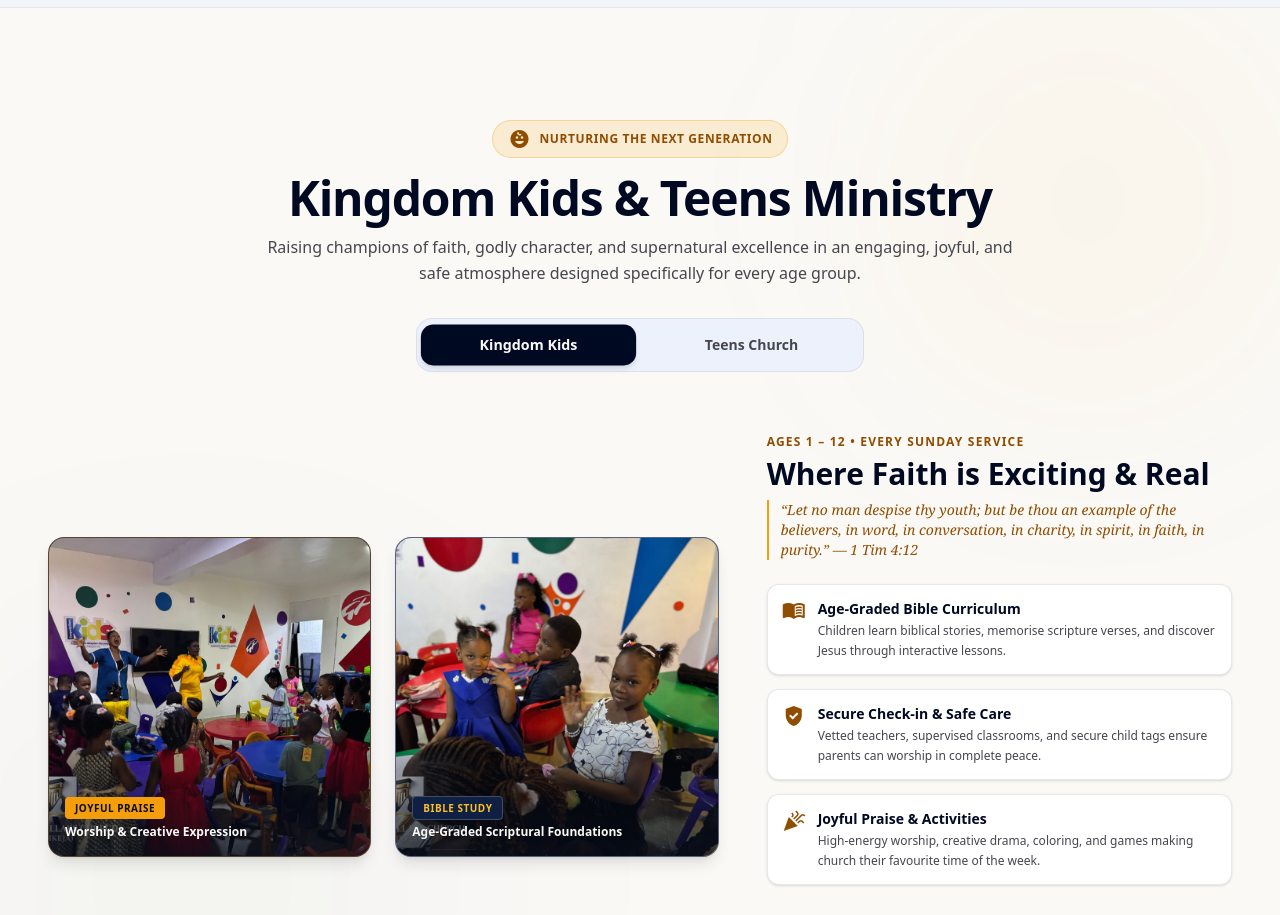
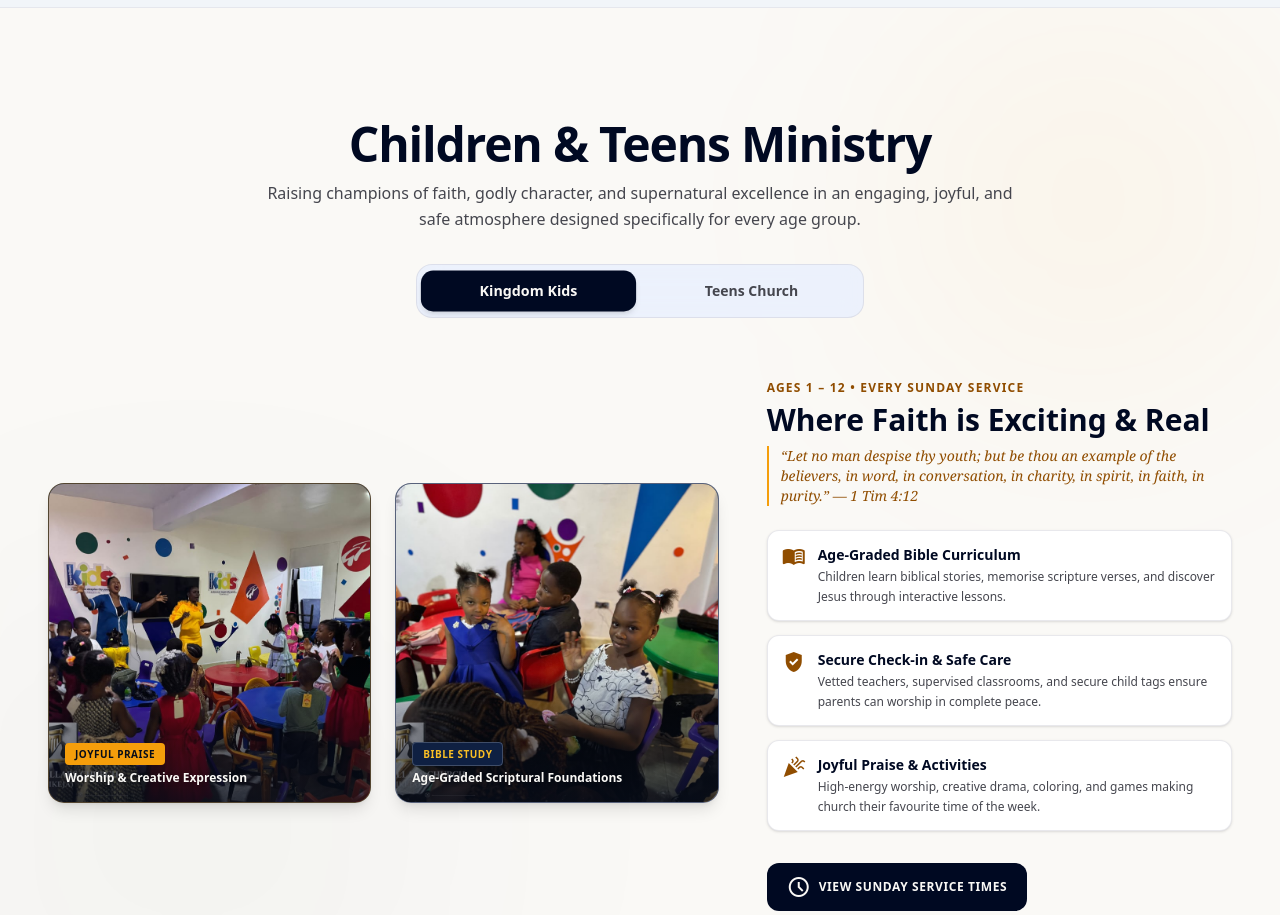
Before and after one commit to Derrick99234/gpc-ikeja, a Next.js app: page / in a window 1280 px wide. Shown: the part 4280-5195 px from the top of the page. Built offline with nearby package versions, Linux system fonts and the light colour scheme.

Commit message:
feat: add ChildrenMinistrySection component for children and teens ministry

```diff
--- a/src/components/ChildrenMinistrySection.tsx
+++ b/src/components/ChildrenMinistrySection.tsx
@@ -21,18 +21,11 @@ export default function ChildrenMinistrySection() {
       <div className="max-w-7xl mx-auto px-4 sm:px-6 lg:px-12 relative z-10">
         {/* Section Header */}
         <div
-          className={`text-center max-w-3xl mx-auto mb-10 sm:mb-14 transition-all duration-700 ease-[cubic-bezier(0.16,1,0.3,1)] ${
-            isVisible ? "opacity-100 translate-y-0" : "opacity-0 translate-y-8"
+          className={`text-center max-w-3xl mx-auto mb-10 sm:mb-14 transition-all duration-700 ease-[cubic-bezier(0.16,1,0.3,1)] ${isVisible ? "opacity-100 translate-y-0" : "opacity-0 translate-y-8"
             }`}
         >
-          <div className="inline-flex items-center gap-2 px-3.5 py-1.5 rounded-full bg-[#f59e0b]/15 border border-[#f59e0b]/30 text-[#904d00] text-xs font-bold uppercase tracking-wider mb-4">
-            <span className="material-symbols-outlined text-sm" style={{ fontVariationSettings: "'FILL' 1" }}>
-              child_care
-            </span>
-            <span>Nurturing the Next Generation</span>
-          </div>
           <h2 className="font-headline text-2xl sm:text-4xl lg:text-5xl font-extrabold text-[#000922] tracking-tight">
-            Kingdom Kids &amp; Teens Ministry
+            Children &amp; Teens Ministry
           </h2>
           <p className="text-sm sm:text-base text-[#45464e] mt-3 leading-relaxed">
             Raising champions of faith, godly character, and supernatural excellence in an engaging, joyful, and safe atmosphere designed specifically for every age group.
@@ -42,8 +35,7 @@ export default function ChildrenMinistrySection() {
           <div className="flex items-center justify-center gap-2 sm:gap-3 mt-8 p-1.5 bg-[#e5eeff]/70 backdrop-blur-md rounded-2xl max-w-md mx-auto border border-[#c5c6cf]/40">
             <button
               onClick={() => setActiveTab("kids")}
-              className={`flex-1 py-2.5 px-3 sm:px-4 rounded-xl font-headline text-xs sm:text-sm font-bold transition-all ${
-                activeTab === "kids"
+              className={`flex-1 py-2.5 px-3 sm:px-4 rounded-xl font-headline text-xs sm:text-sm font-bold transition-all ${activeTab === "kids"
                 ? "bg-[#000922] text-[#faf9f6] shadow-md scale-[1.02]"
                 : "text-[#45464e] hover:text-[#000922] hover:bg-white/60"
                 }`}
@@ -52,8 +44,7 @@ export default function ChildrenMinistrySection() {
             </button>
             <button
               onClick={() => setActiveTab("teens")}
-              className={`flex-1 py-2.5 px-3 sm:px-4 rounded-xl font-headline text-xs sm:text-sm font-bold transition-all ${
-                activeTab === "teens"
+              className={`flex-1 py-2.5 px-3 sm:px-4 rounded-xl font-headline text-xs sm:text-sm font-bold transition-all ${activeTab === "teens"
                 ? "bg-[#000922] text-[#faf9f6] shadow-md scale-[1.02]"
                 : "text-[#45464e] hover:text-[#000922] hover:bg-white/60"
                 }`}
```
Lines whose indentation alone changed are shown as unchanged.
